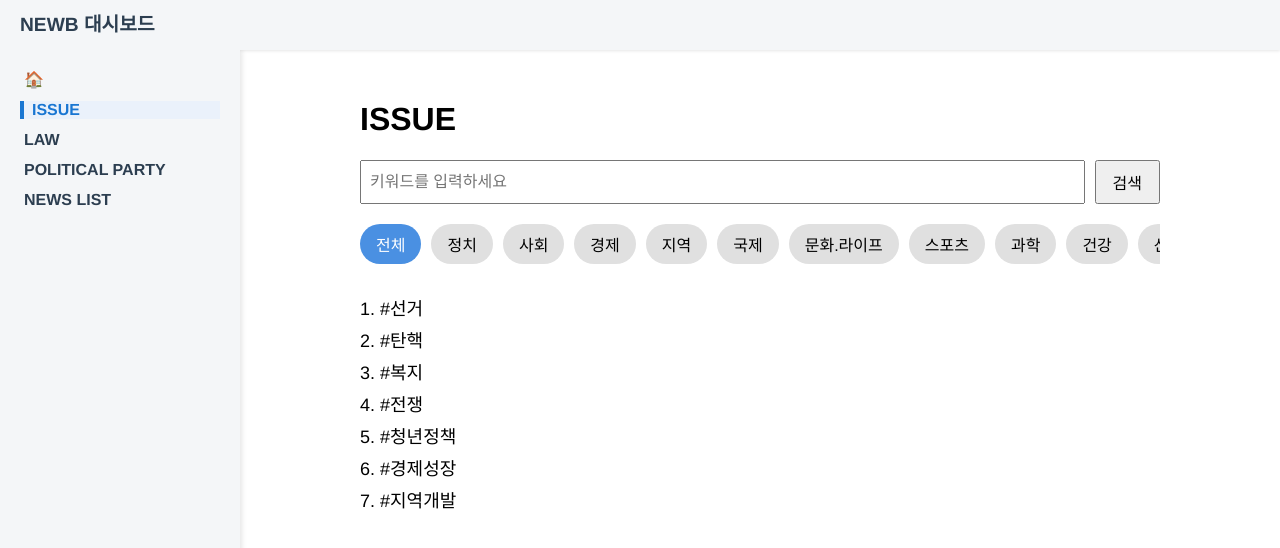
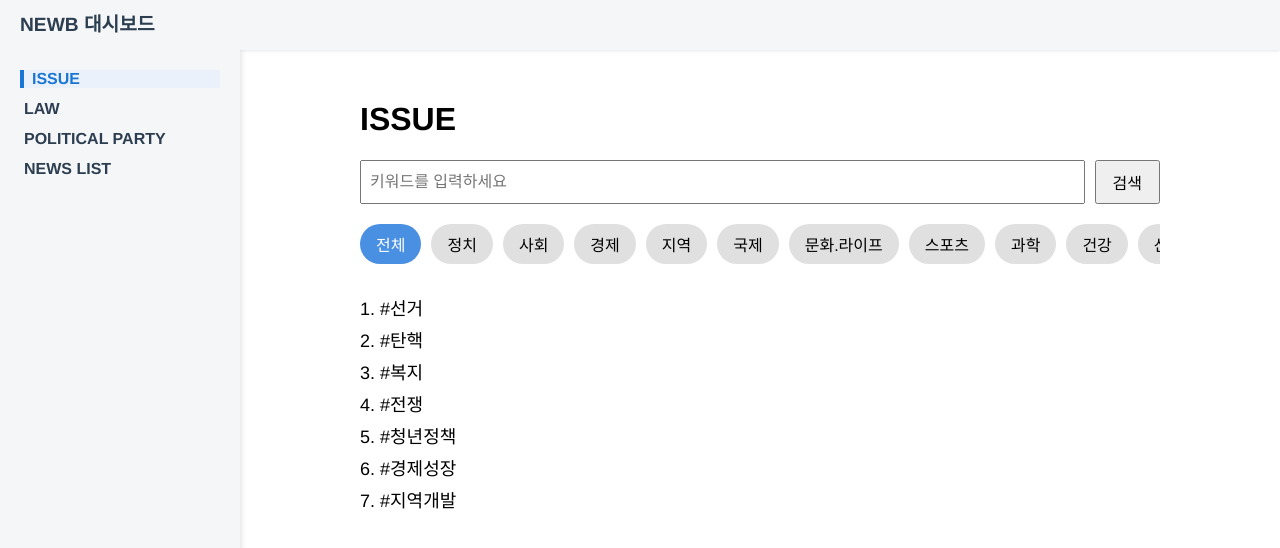
Before and after one commit to github-jademon/NEWBUB-Frontend, a Vue app: page /issue in a window 1280 px wide. Shown: the top 548 px of the page. Built offline with nearby package versions, Linux system fonts and the light colour scheme.

Commit message:
Chore(ui): remove Home button from sidebar

```diff
--- a/src/App.vue
+++ b/src/App.vue
@@ -11,28 +11,22 @@
         <!-- 사이드바 제목은 헤더로 옮겼으니 삭제 -->
         <!-- <h2>NEWB 대시보드</h2> -->
 
-        <!-- 홈 버튼: 활성화 스타일 없음 -->
-        <router-link
+        <!-- 홈 버튼: 활성화 제거 -->
+        <!-- <router-link
           to="/issue"
           class="nav-link home-link"
           exact-active-class=""
           aria-label="Home"
         >
           🏠
-        </router-link>
+        </router-link> -->
 
-        <router-link to="/issue" class="nav-link">
-          ISSUE
-        </router-link>
-        <router-link to="/law" class="nav-link">
-          LAW
-        </router-link>
+        <router-link to="/issue" class="nav-link"> ISSUE </router-link>
+        <router-link to="/law" class="nav-link"> LAW </router-link>
         <router-link to="/party" class="nav-link">
           POLITICAL PARTY
         </router-link>
-        <router-link to="/news" class="nav-link">
-          NEWS LIST
-        </router-link>
+        <router-link to="/news" class="nav-link"> NEWS LIST </router-link>
       </aside>
 
       <!-- 오른쪽 페이지 내용 -->
@@ -45,8 +39,8 @@
 
 <script>
 export default {
-  name: 'App'
-}
+  name: "App",
+};
 </script>
 
 <style scoped>
@@ -69,7 +63,7 @@ export default {
   padding-left: 20px;
   font-weight: bold;
   font-size: 1.2em;
-  box-shadow: 0 1px 3px rgba(0,0,0,0.1);
+  box-shadow: 0 1px 3px rgba(0, 0, 0, 0.1);
   user-select: none;
   text-decoration: none; /* 링크 기본 밑줄 제거 */
   color: #2c3e50; /* 링크 색상 */
```
